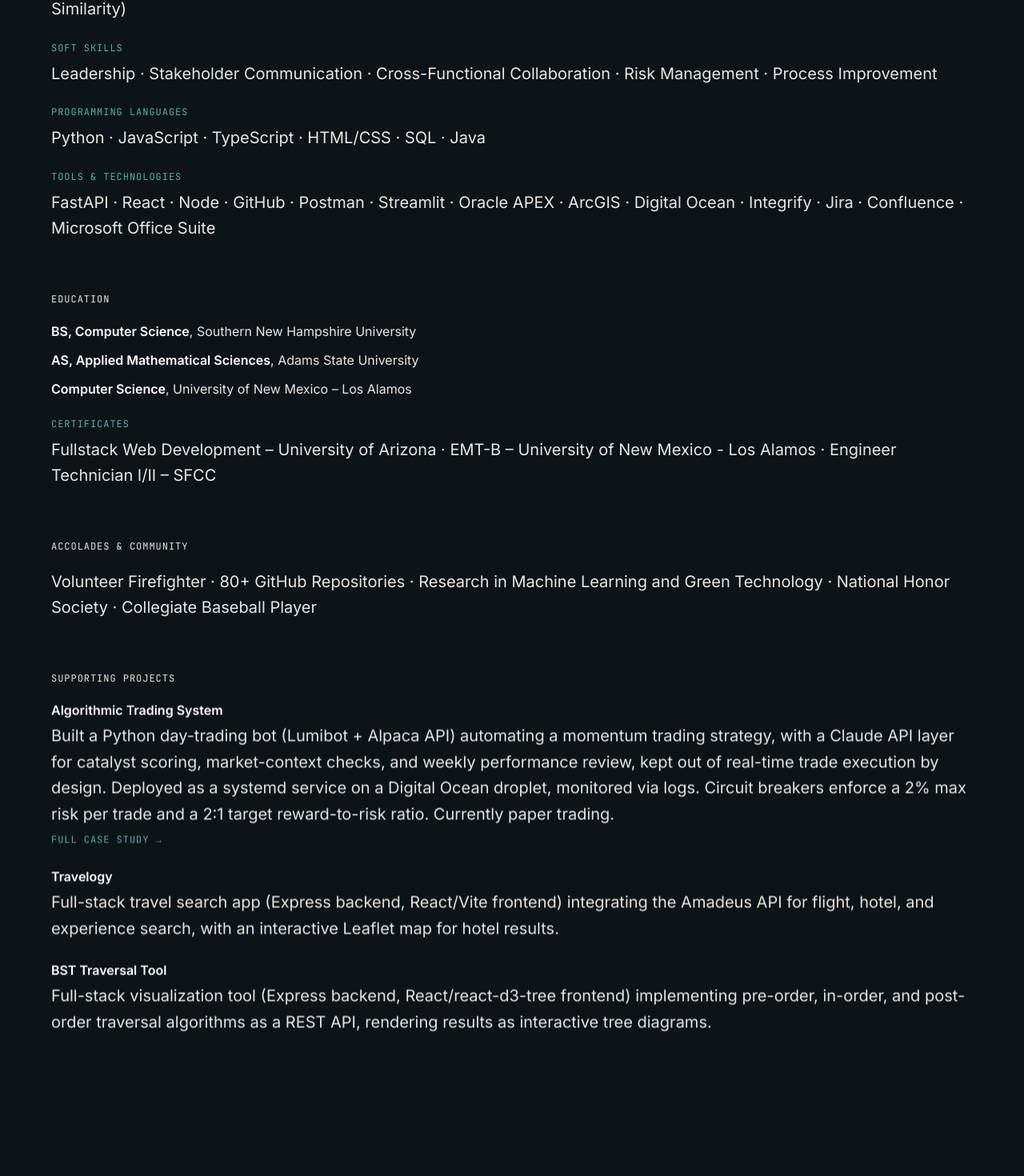
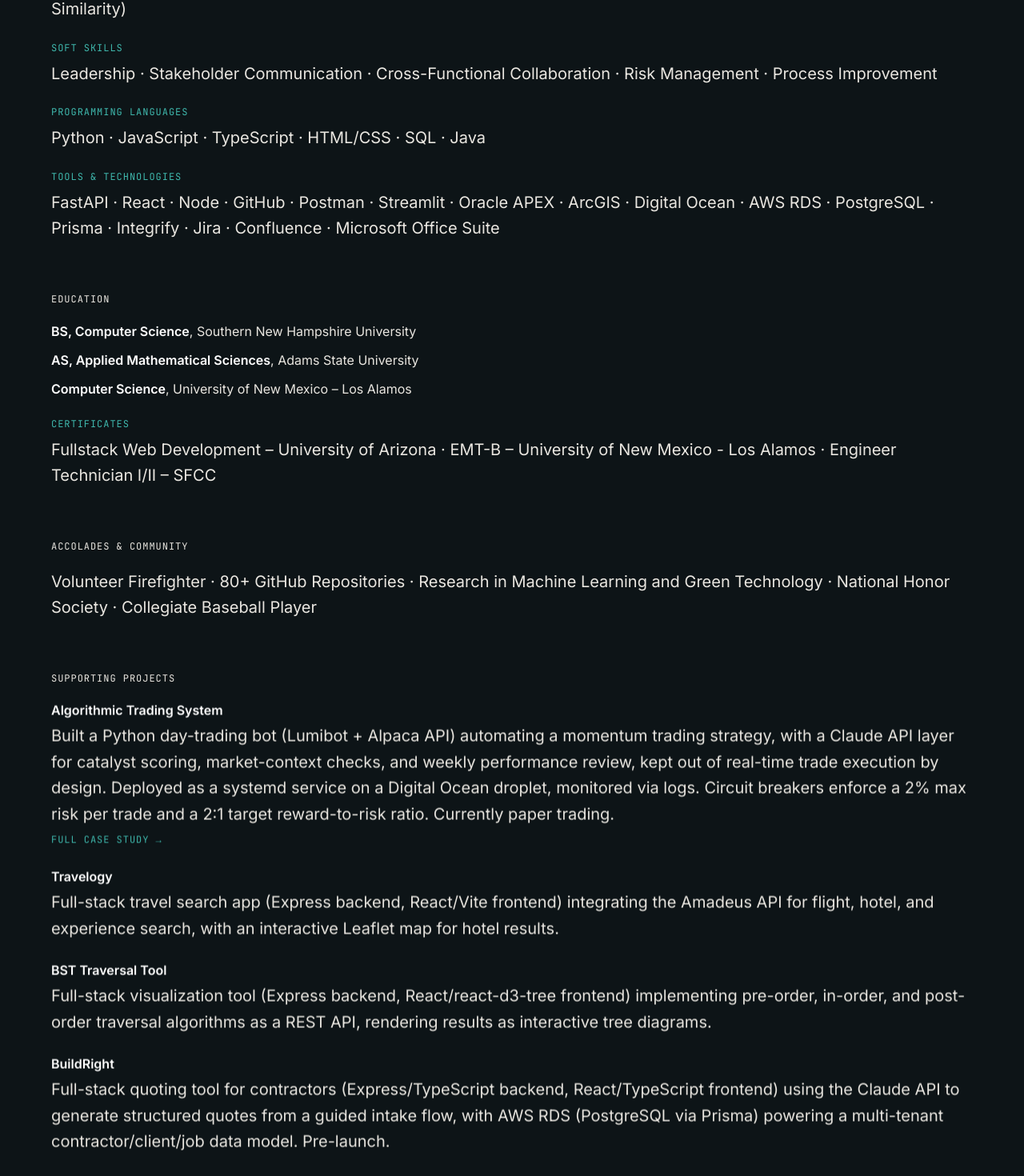
Before and after one commit to J-sanchez/ePortfolio, a React (Vite) app: page /resume in a window 1280 px wide. Shown: the part 3265-4735 px from the top of the page at 80% size. Before the commit the page ends 4687 px from the top, so only its background shows below. Built offline with nearby package versions, Linux system fonts and the light colour scheme.

Commit message:
Add BuildRight project and AWS RDS/PostgreSQL/Prisma tags to résumé page
BuildRight is pre-launch so it's left out of the Also Built section
(those entries link to live demos), but the résumé's Supporting
Projects list already covers work-in-progress projects with a caveat.

```diff
--- a/src/pages/Resume/Resume.jsx
+++ b/src/pages/Resume/Resume.jsx
@@ -119,6 +119,9 @@ const skillGroups = [
       'Oracle APEX',
       'ArcGIS',
       'Digital Ocean',
+      'AWS RDS',
+      'PostgreSQL',
+      'Prisma',
       'Integrify',
       'Jira',
       'Confluence',
@@ -172,6 +175,11 @@ const supportingProjects = [
     title: 'BST Traversal Tool',
     summary:
       'Full-stack visualization tool (Express backend, React/react-d3-tree frontend) implementing pre-order, in-order, and post-order traversal algorithms as a REST API, rendering results as interactive tree diagrams.',
+  },
+  {
+    title: 'BuildRight',
+    summary:
+      'Full-stack quoting tool for contractors (Express/TypeScript backend, React/TypeScript frontend) using the Claude API to generate structured quotes from a guided intake flow, with AWS RDS (PostgreSQL via Prisma) powering a multi-tenant contractor/client/job data model. Pre-launch.',
   },
 ];
 
```
